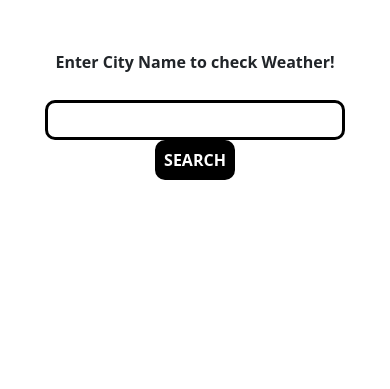
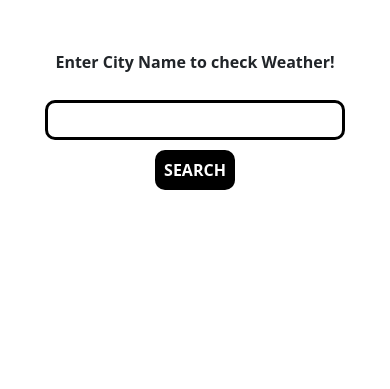
Before and after one commit to Igbinosa-Christian/AnyWeather, a Flask app: page / in a window 390 px wide. Shown: the part 70-459 px from the top of the page. Run offline with Flask 2, Linux system fonts and the light colour scheme.

Commit message:
Responsiveness for screen size with max width 950px

```diff
--- a/static/style.css
+++ b/static/style.css
@@ -85,7 +85,7 @@ footer {
 
  @media only screen and (max-width: 950px) {
 
-    .result button{
+    form button{
         margin-top: 10px;
         margin-bottom: 45px;
     }
```
